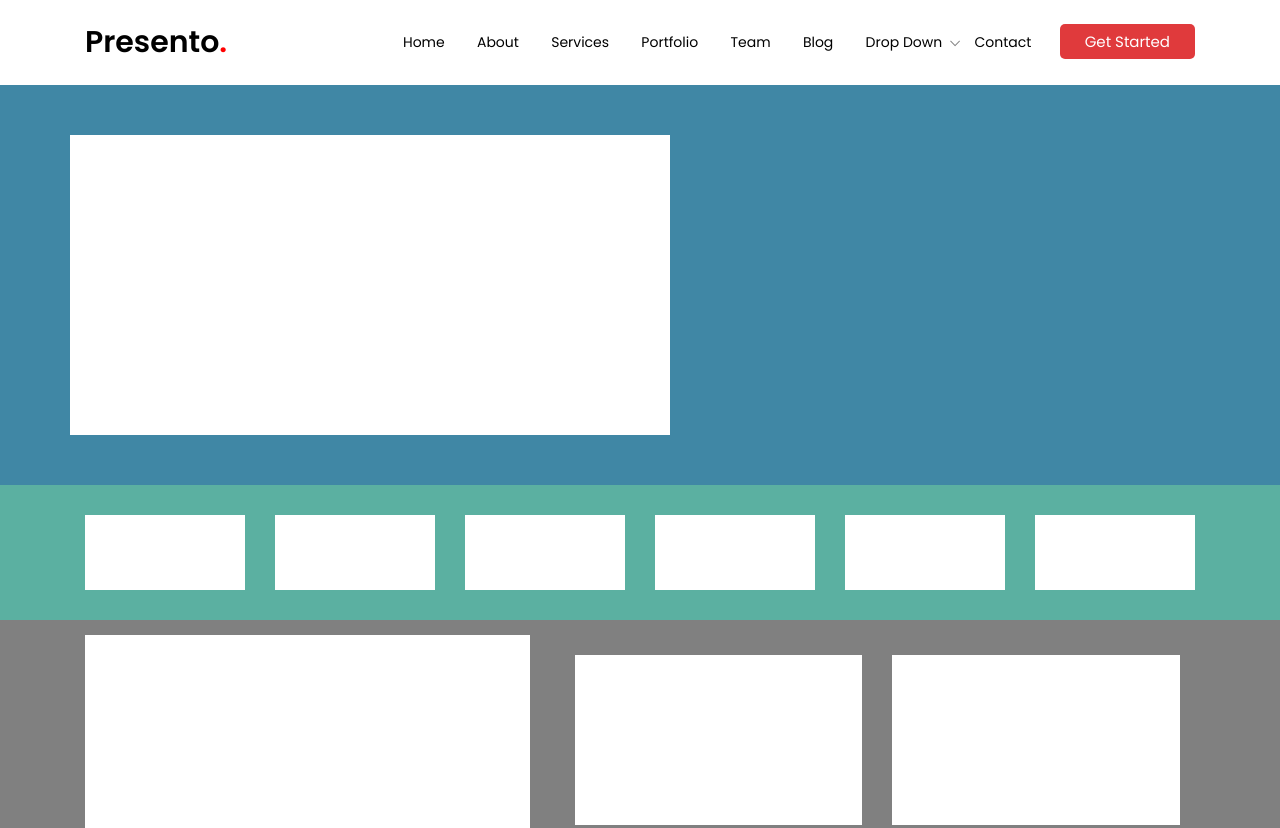
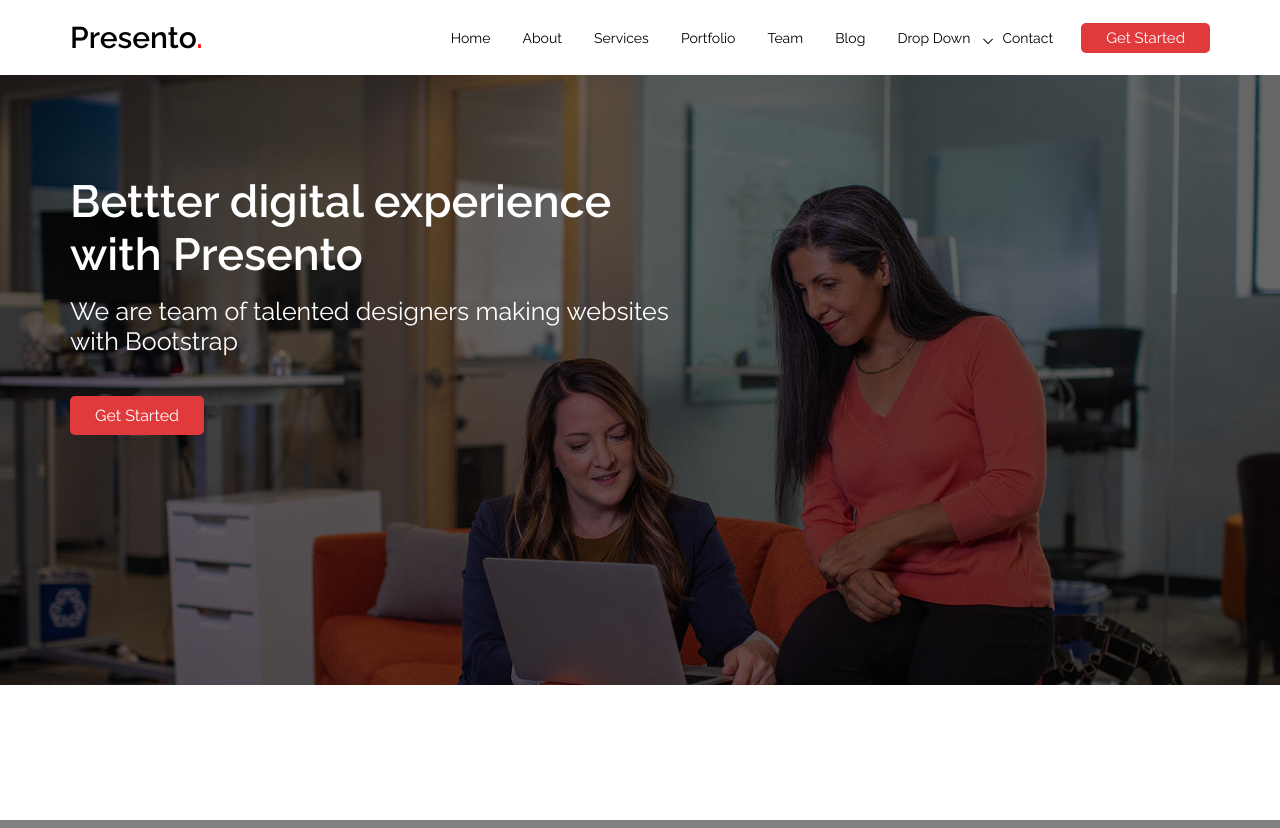
Before and after one commit to nivetha258/website-Design1, a plain HTML site: page index.html in a window 1280 px wide. Shown: the top 828 px of the page. Drawn offline with Linux system fonts and the light colour scheme.

Commit message:
update-banner

```diff
--- a/css/reset.css
+++ b/css/reset.css
@@ -5,5 +5,5 @@
 }
 html{
 	font-size:16px;
-	font-family:poppins, san-serif;
+	font-family:raleway, san-serif;
 }
--- a/css/style.css
+++ b/css/style.css
@@ -5,6 +5,7 @@
 }
 .row{
 	display:flex;
+	margin: 0 -15px;
 	flex-wrap:wrap;
 }
 .col-lg-1{
@@ -101,8 +102,7 @@
 	top:12px;
 	font-size:15px;
 	font-weight:bold;
-	color:grey;
-	padding-left:5px;
+	padding-left:10px;
 }
 .nav-bar li :hover{
 	color:red;
@@ -163,21 +163,35 @@
 /*---------header end-----------*/
 /*---------banner start-----------*/
 .banner{
-	background:#4087a5;
-	padding:50px 0;
+	background-image:linear-gradient(rgba(0,0,0,0.6),rgba(0,0,0,0.6)),url(../image/banner-img.jpg);
+	background-size:cover;
+	background-position:center;
+	background-repeat:no-repeat;
 }
 .banner-content{
-	background:white;
-	width:600px;
-	height:300px;
+	padding:100px 300px 250px 0;
+	font-family:Raleway, san-serif;
 }
+.banner-content h1{
+	color:white;
+	font-size:45px;
+}
+.banner-content p{
+	color:white;
+	font-size:25px;
+	padding:15px 0 40px 0;
+}
+.banner-content a{
+	display:inline-block;
+	padding:10px 25px;
+}
+
 /*---------banner end-----------*/
 /*---------client start-----------*/
-.client{background:#5bb0a1;
+.client{background:white;
 		padding:30px 0;
 }
 .clientflex{
-	background:white;
 	height:75px;
 }
 /*---------client end-----------*/
--- a/index.html
+++ b/index.html
@@ -5,7 +5,7 @@
 	<meta name="viewport" content="width=device-width,inital-scale=1.0">
 	<title>layout</title>
 		<style>
-		@import url('https://fonts.googleapis.com/css2?family=Open+Sans:ital,wght@0,300;0,400;0,500;0,600;0,700;0,800;1,300;1,400;1,500;1,600;1,700;1,800&family=Poppins:ital,wght@0,100;0,200;0,300;0,400;0,600;0,700;0,800;0,900;1,100;1,200;1,300;1,400;1,500;1,600;1,700;1,800;1,900&family=Rubik&display=swap');
+		@import url('https://fonts.googleapis.com/css2?family=Open+Sans:ital,wght@0,300;0,400;0,500;0,600;0,700;0,800;1,300;1,400;1,500;1,600;1,700;1,800&family=Poppins:ital,wght@0,100;0,200;0,300;0,400;0,600;0,700;0,800;0,900;1,100;1,200;1,300;1,400;1,500;1,600;1,700;1,800;1,900&family=Raleway:ital,wght@0,100;0,200;0,400;0,500;0,600;1,100;1,200;1,300;1,400;1,500&family=Rubik&display=swap');
 	</style>
 	<link rel="stylesheet" href="icon/icofont.min.css">
 
@@ -61,6 +61,9 @@
 	<section class="banner">
 		<div class="container">
 			<div class="banner-content">
+				<h1>Bettter digital experience<br>with Presento</h1>
+				<p>We are team of talented designers making websites<br> with Bootstrap</p>
+				<a class="btns">Get Started</a>
 			</div>
 		</div>
 	</section>
@@ -71,6 +74,7 @@
 			<div class="row">
 				<div class="col-lg-2">
 					<div class="clientflex">
+
 					</div>
 				</div>
 				<div class="col-lg-2">
```
Also changed, not shown: image/banner-img.jpg (added), image/client-1.png (added), image/client-3.png (added), image/client-5.png (added), image/client-6.png (added), image/client-7.png (added), image/client-8.png (added).
